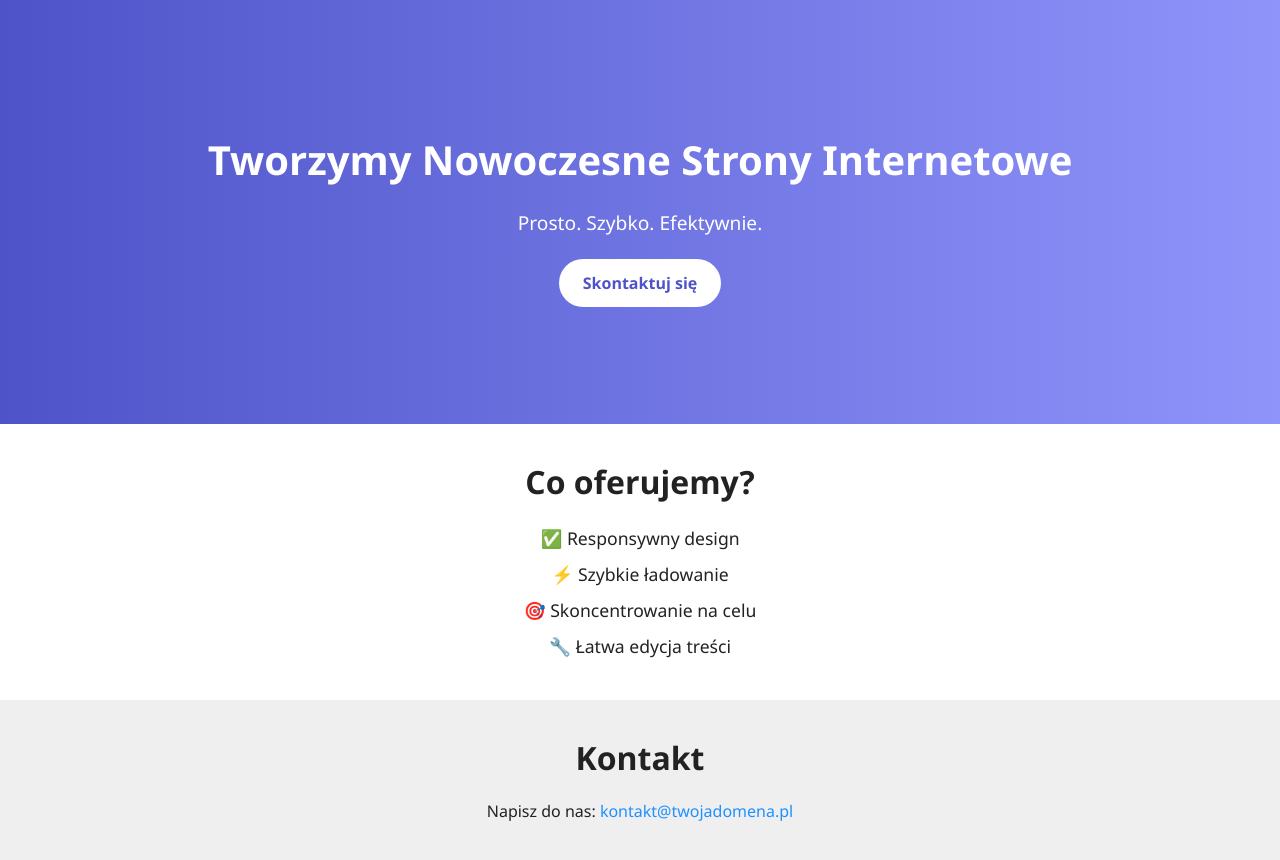
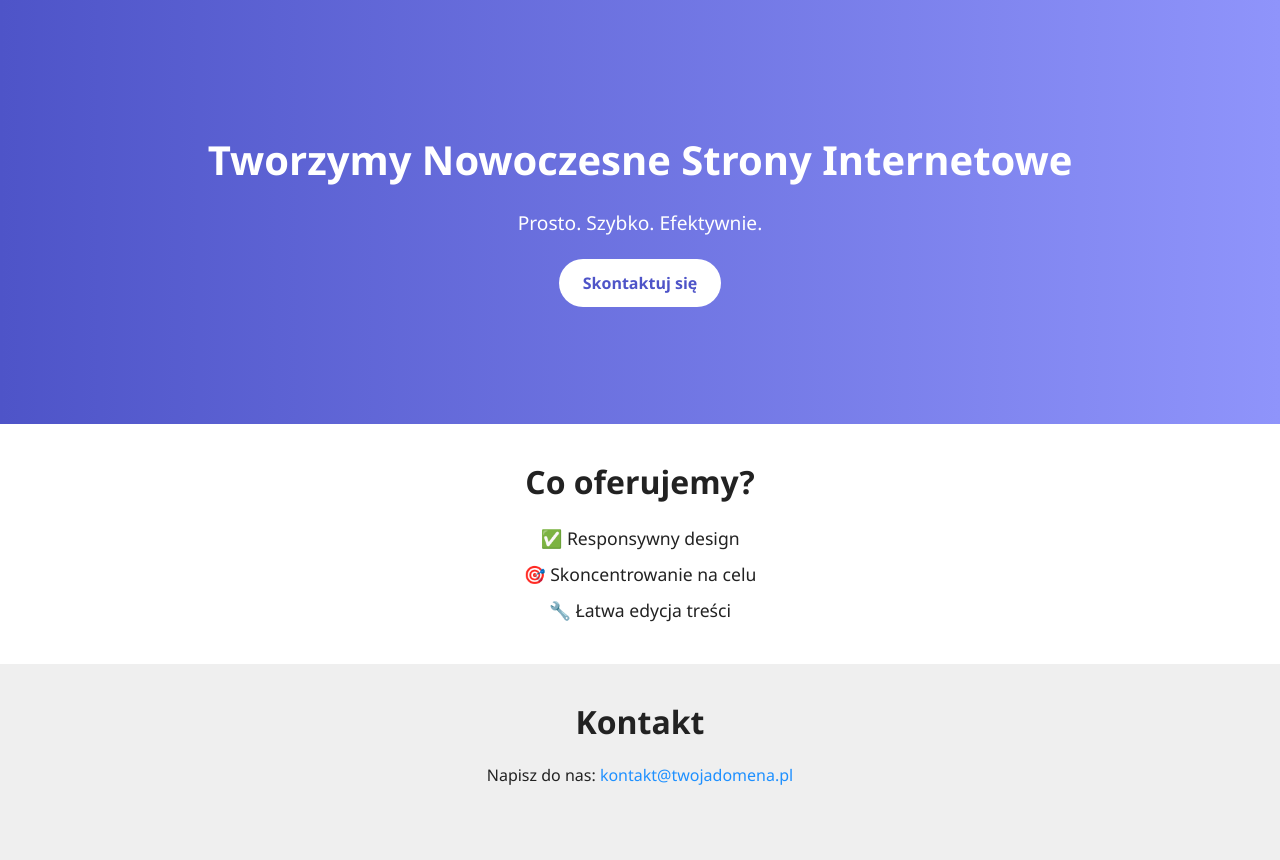
Before and after one commit to Siubikoslaw/kbstrony, a plain HTML site: page index.html in a window 1280 px wide. Shown: the top 860 px of the page. Drawn offline with Linux system fonts and the light colour scheme.

Commit message:
Update index.html

```diff
--- a/index.html
+++ b/index.html
@@ -20,7 +20,6 @@
       <h2>Co oferujemy?</h2>
       <ul>
         <li>✅ Responsywny design</li>
-        <li>⚡ Szybkie ładowanie</li>
         <li>🎯 Skoncentrowanie na celu</li>
         <li>🔧 Łatwa edycja treści</li>
       </ul>
```
